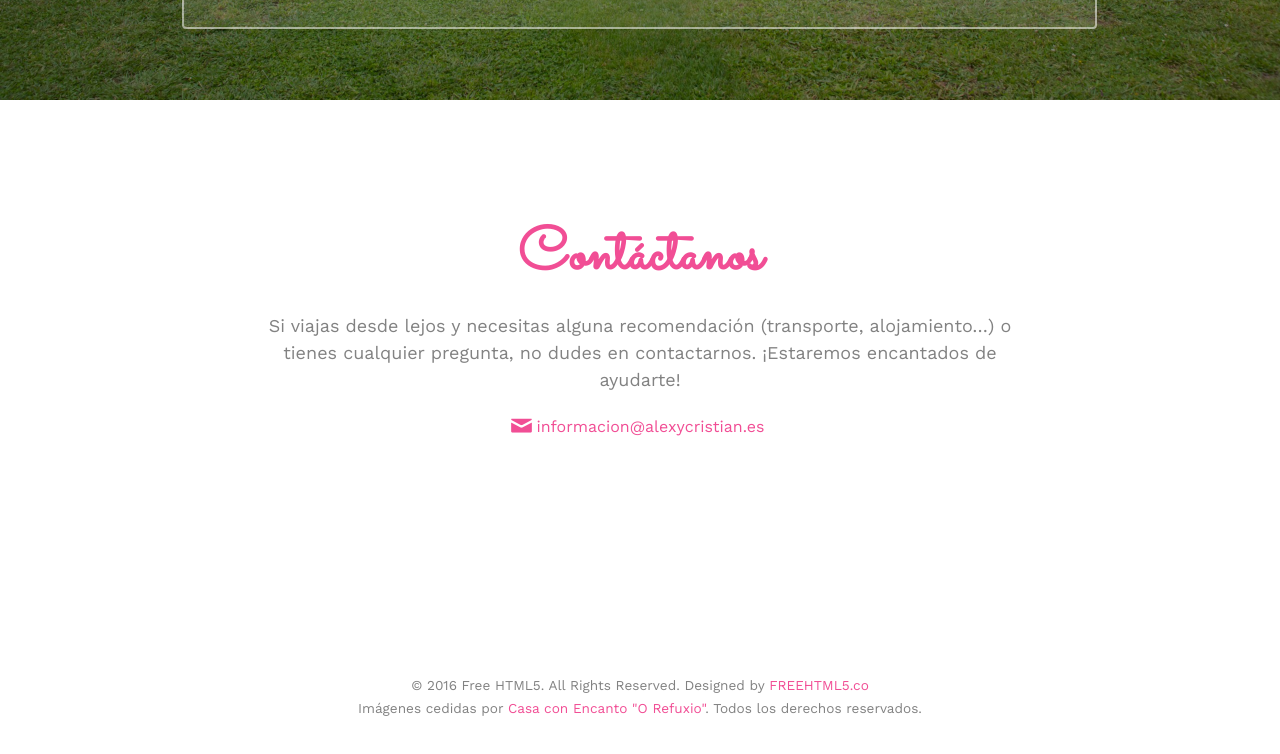
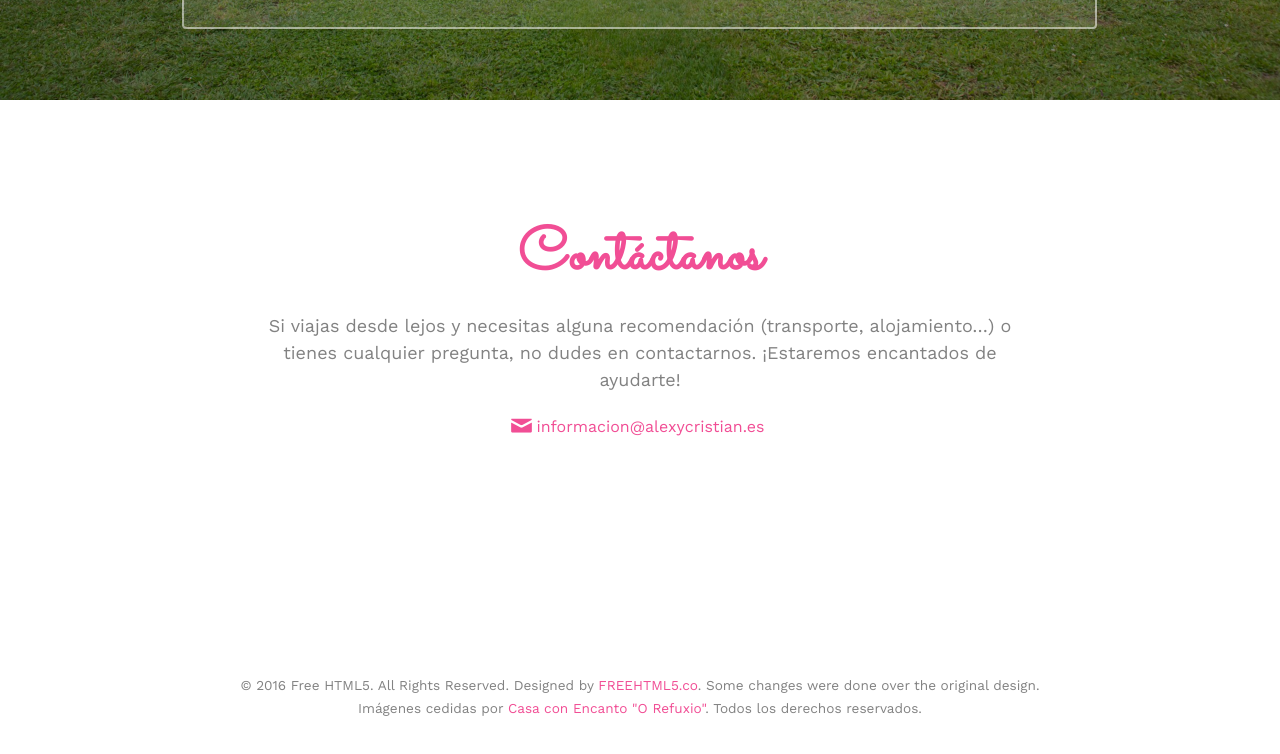
Before and after one commit to Cr1srm/cr1srm.github.io, a plain HTML site: page index.html in a window 1280 px wide. Shown: the part 2225-2979 px from the top of the page. Drawn offline with nearby package versions, Linux system fonts and the light colour scheme; files whose address does not match are found by name.

Commit message:
Update footer references

```diff
--- a/index.html
+++ b/index.html
@@ -169,7 +169,7 @@
 			<div class="row copyright">
 				<div class="col-md-12 text-center">
 					<p>
-						<small class="block">&copy; 2016 Free HTML5. All Rights Reserved. Designed by <a href="http://freehtml5.co/" target="_blank">FREEHTML5.co</a></small>
+						<small class="block">&copy; 2016 Free HTML5. All Rights Reserved. Designed by <a href="http://freehtml5.co/" target="_blank">FREEHTML5.co</a>. Some changes were done over the original design.</small>
 						<small class="block">Imágenes cedidas por <a href="https://casaconencantoorefuxio.com" target="_blank">Casa con Encanto "O Refuxio"</a>. Todos los derechos reservados.</small>
 					</p>
 				</div>
```
